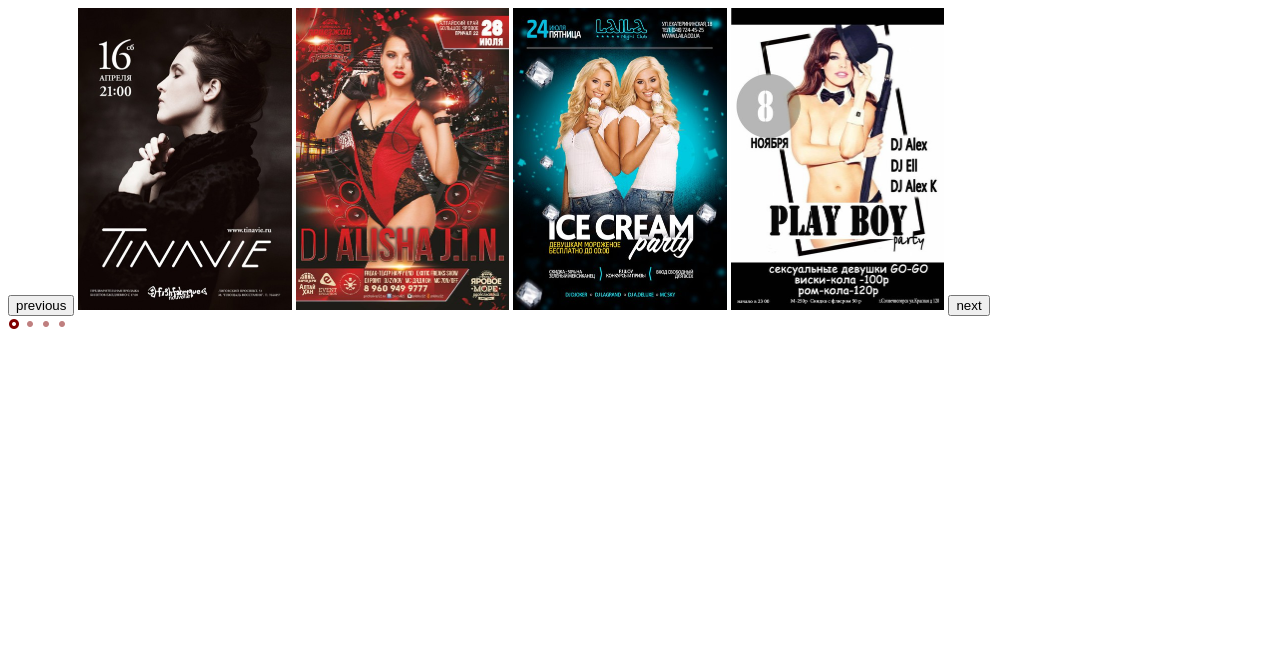
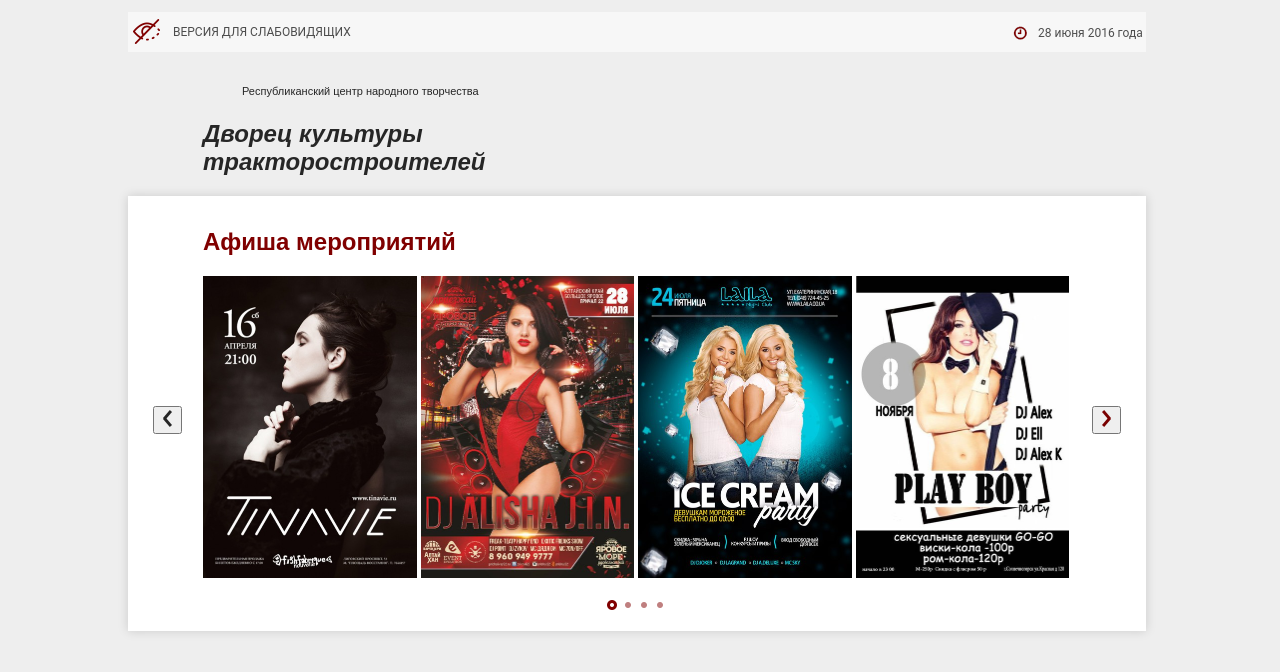
Before and after one commit to travis88/Task2, a plain HTML site: page index.html in a window 1280 px wide. Drawn offline with Linux system fonts and the light colour scheme.

Commit message:
header added

```diff
--- /dev/null
+++ b/action.js
@@ -0,0 +1,70 @@
+var img = new Array(16);
+img[0] = new Image();
+img[0].src = "posters/1.jpg";
+img[1] = new Image();
+img[1].src = "posters/2.jpg";
+img[2] = new Image();
+img[2].src = "posters/3.jpg";
+img[3] = new Image();
+img[3].src = "posters/4.jpg";
+img[4] = new Image();
+img[4].src = "posters/5.jpg";
+img[5] = new Image();
+img[5].src = "posters/6.jpg";
+img[6] = new Image();
+img[6].src = "posters/7.jpg";
+img[7] = new Image();
+img[7].src = "posters/8.jpg";
+img[8] = new Image();
+img[8].src = "posters/9.jpg";
+img[9] = new Image();
+img[9].src = "posters/10.jpg";
+img[10] = new Image();
+img[10].src = "posters/11.jpg";
+img[11] = new Image();
+img[11].src = "posters/12.jpg";
+img[12] = new Image();
+img[12].src = "posters/13.jpg";
+img[13] = new Image();
+img[13].src = "posters/14.jpg";
+img[14] = new Image();
+img[14].src = "posters/15.jpg";
+img[15] = new Image();
+img[15].src = "posters/16.jpg";
+
+var i = 0;
+function nextButtonPressed() {
+    i += 4;
+    if (i > 13) { i = 12; }
+    document.slider1.src = img[i].src;
+    document.slider2.src = img[i + 1].src;
+    document.slider3.src = img[i + 2].src;
+    document.slider4.src = img[i + 3].src;
+    document.previos.src = "images/left_act.png";
+    updateInd(i);
+}
+function previousButtonPressed() {
+    i -= 4;
+    if (i <= 3) { i = 0; }
+    document.slider1.src = img[i].src;
+    document.slider2.src = img[i + 1].src;
+    document.slider3.src = img[i + 2].src;
+    document.slider4.src = img[i + 3].src;
+    document.next.src = "images/right_act.png";
+    updateInd(i);
+}
+
+function updateInd(i) {
+    // document.slider.previos.src = "images/left_act.png";
+
+    document.dot1.src = "images/passiv.png";
+    document.dot2.src = "images/passiv.png";
+    document.dot3.src = "images/passiv.png";
+    document.dot4.src = "images/passiv.png";
+    switch (i) {
+        case 0: document.dot1.src = "images/activ.png"; document.previos.src = "images/left_pas.png"; break;
+        case 4: document.dot2.src = "images/activ.png"; break;
+        case 8: document.dot3.src = "images/activ.png"; break;
+        case 12: document.dot4.src = "images/activ.png"; document.next.src = "images/right_pas.png"; break;
+    }
+}
--- a/index.html
+++ b/index.html
@@ -3,75 +3,41 @@
 <head>
     <meta charset="UTF-8">
     <title>Title</title>
-    <script>
-        var img = new Array(16);
-        img[0] = new Image();
-        img[0].src = "posters/1.jpg";
-        img[1] = new Image();
-        img[1].src = "posters/2.jpg";
-        img[2] = new Image();
-        img[2].src = "posters/3.jpg";
-        img[3] = new Image();
-        img[3].src = "posters/4.jpg";
-        img[4] = new Image();
-        img[4].src = "posters/5.jpg";
-        img[5] = new Image();
-        img[5].src = "posters/6.jpg";
-        img[6] = new Image();
-        img[6].src = "posters/7.jpg";
-        img[7] = new Image();
-        img[7].src = "posters/8.jpg";
-        img[8] = new Image();
-        img[8].src = "posters/9.jpg";
-        img[9] = new Image();
-        img[9].src = "posters/10.jpg";
-        img[10] = new Image();
-        img[10].src = "posters/11.jpg";
-        img[11] = new Image();
-        img[11].src = "posters/12.jpg";
-        img[12] = new Image();
-        img[12].src = "posters/13.jpg";
-        img[13] = new Image();
-        img[13].src = "posters/14.jpg";
-        img[14] = new Image();
-        img[14].src = "posters/15.jpg";
-        img[15] = new Image();
-        img[15].src = "posters/16.jpg";
-
-        var i = 0;
-        function nextButtonPressed() {
-            i += 4;
-            if (i > 13) { i = 12; }
-            document.form.slider1.src = img[i].src;
-            document.form.slider2.src = img[i + 1].src;
-            document.form.slider3.src = img[i + 2].src;
-            document.form.slider4.src = img[i + 3].src;
-        }
-        function previousButtonPressed() {
-            i -= 4;
-            if (i <= 3) { i = 0; }
-            document.form.slider1.src = img[i].src;
-            document.form.slider2.src = img[i + 1].src;
-            document.form.slider3.src = img[i + 2].src;
-            document.form.slider4.src = img[i + 3].src;
-
-        }
-    </script>
+    <script src="action.js"></script>
+    <link rel="stylesheet" href="style.css" type="text/css">
 </head>
 <body>
-<form name="form">
-    <input type="button" value="previous" onclick="previousButtonPressed()">
-    <img src="posters/1.jpg" name="slider1" height="302">
-    <img src="posters/2.jpg" name="slider2" height="302">
-    <img src="posters/3.jpg" name="slider3" height="302">
-    <img src="posters/4.jpg" name="slider4" height="302">
-    <input type="button" value="next" onclick="nextButtonPressed()">
-    <div>
+<div class="vers">
+    <img name="eye" src="images/eye.png">
+    <p name="version">ВЕРСИЯ ДЛЯ СЛАБОВИДЯЩИХ</p>
+    <img name="clock" src="images/clock.png">
+    <p name="date">28 июня 2016 года</p>
+</div>
+<div class="header">
+    <p>Республиканский центр народного творчества</p>
+    <h2>Дворец культуры<br>тракторостроителей</h2>
+</div>
+<div class="slider">
+    <h2>Афиша мероприятий</h2>
+    <div class="button_left">
+        <button onclick="previousButtonPressed()"><img src="images/left_pas.png" name="previos"></button>
+    </div>
+    <div class="button_right">
+        <button onclick="nextButtonPressed()"><img src="images/right_act.png" name="next"></button>
+    </div>
+
+    <div class="posters"><img src="posters/1.jpg" name="slider1" height="302">
+        <img src="posters/2.jpg" name="slider2" height="302">
+        <img src="posters/3.jpg" name="slider3" height="302">
+        <img src="posters/4.jpg" name="slider4" height="302"></div>
+
+    <div class="indikator">
         <img src="images/activ.png" name="dot1">
         <img src="images/passiv.png" name="dot2">
         <img src="images/passiv.png" name="dot3">
         <img src="images/passiv.png" name="dot4">
     </div>
-</form>
+</div>
+<div class="bg"></div>
 </body>
 </html>
--- /dev/null
+++ b/style.css
@@ -0,0 +1,88 @@
+body {
+    background-color: #eeeeee;
+    margin-left: 128px;
+    margin-right: 133px;
+}
+
+.vers {
+    background-color: #f7f7f7;
+    width: 1018px;
+    height: 40px;
+}
+
+img[name=eye] {
+    float: left;
+    margin-top: 5px;
+}
+
+.vers > p[name=version] {
+    font-family: Roboto, sans-serif;
+    font-size: 12px;
+    padding-top: 13px;
+    margin-left: 45px;
+    color: #4d4d4d;
+}
+
+img[name=clock] {
+    float: right;
+    margin-right: 115px;
+    margin-top: -29px;
+}
+
+.vers > p[name=date] {
+    font-family: Roboto, sans-serif;
+    font-size: 12px;
+    margin-top: -25px;
+    margin-left: 910px;
+    color: #4d4d4d;
+}
+
+.header > p {
+    font-family: Ubuntu, sans-serif;
+    font-size: 11px;
+    color: #262626;
+    margin-left: 114px;
+    margin-top: 33px;
+}
+
+.header > h2 {
+    font-family: Ubuntu, sans-serif;
+    font-style: italic;
+    color: #262626;
+    margin-top: -20px;
+}
+
+.slider {
+    background-color: #ffffff;
+    height: 435px;
+    width: 1018px;
+    box-shadow: 0 0 10px rgba(0, 0, 0, 0.15);
+}
+
+h2 {
+    padding-top: 32px;
+    margin-left: 75px;
+    font-family: Ubuntu, sans-serif;
+    color: #800000;
+}
+
+.indikator {
+    margin-left: 478px;
+    margin-top: 15px;
+}
+
+.button_left {
+    float: left;
+    margin-top: 130px;
+    margin-left: 25px;
+}
+
+.button_right {
+    float: right;
+    margin-top: 130px;
+    margin-right: 25px;
+}
+
+.posters {
+    margin-left: 75px;
+}
```
Also changed, not shown: images/background.png (added), images/clock.png (added), images/eye.png (added), images/left_act.png (added), images/left_pas.png (added), images/right_act.png (added), images/right_pas.png (added).
